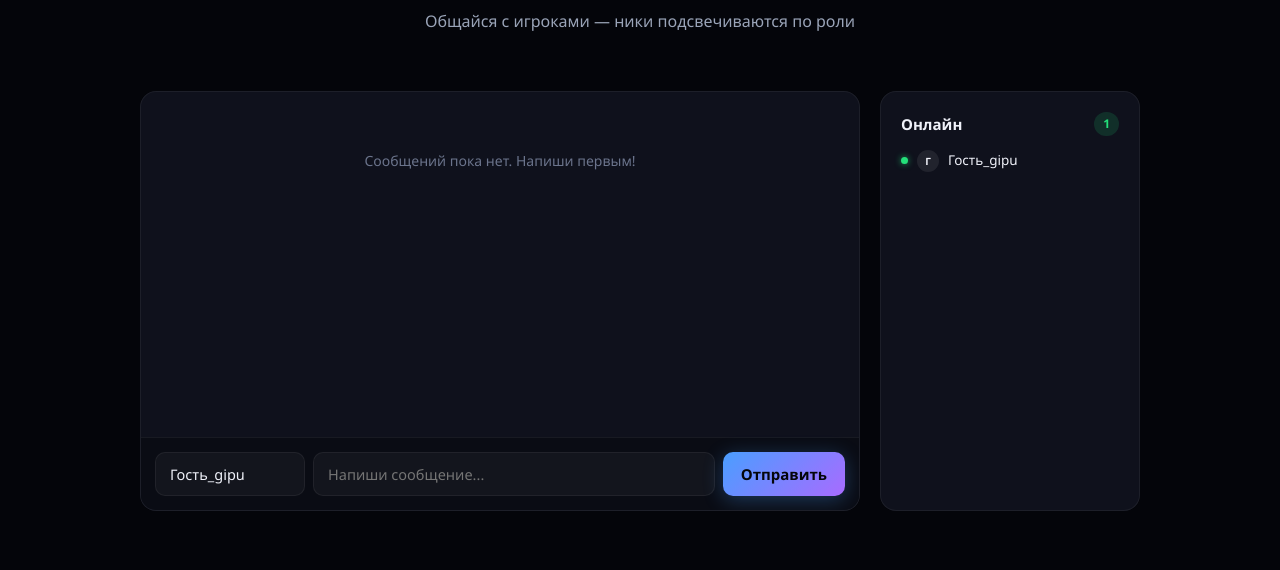
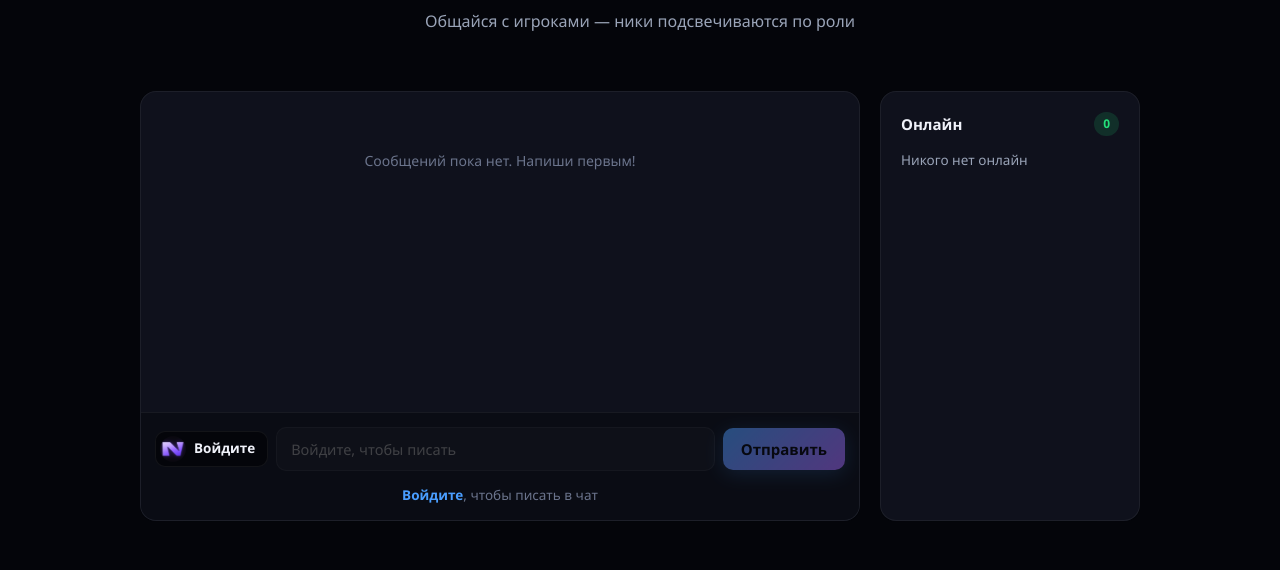
Before and after one commit to shugayevalex-cyber/NebulaVisuals, a website: page public/index.html in a window 1280 px wide. Shown: the part 6214-6784 px from the top of the page. Drawn offline with Linux system fonts and the light colour scheme; no server answers; animation ran at ten frames a second.

Commit message:
Chat: profile-only nick login required own nick first in online list

```diff
--- a/public/app.js
+++ b/public/app.js
@@ -99,6 +99,8 @@
         if (navAuth) navAuth.style.display = 'flex';
         if (navProfile) navProfile.style.display = 'none';
       }
+      // уведомить чат о смене авторизации
+      try { window.dispatchEvent(new CustomEvent('auth-changed')); } catch (e) {}
     },
 
     bindModals() {
@@ -500,6 +502,13 @@
       return;
     }
     const users = loadUsers();
+    const me = (AuthState.user && AuthState.user.username) || '';
+    // свой ник — первым, остальные по свежести
+    alive.sort(function (a, b) {
+      if (a === me) return -1;
+      if (b === me) return 1;
+      return (onlineMap[b].ts || 0) - (onlineMap[a].ts || 0);
+    });
     list.innerHTML = alive.map(function (k) {
       const o = onlineMap[k];
       const u = users.find(function (x) { return x.username === k; });
@@ -507,7 +516,7 @@
       const av = o.a
         ? '<img src="' + o.a + '" alt="" class="online-avatar-img">'
         : '<span class="online-avatar-letter">' + escHtml(k.charAt(0).toUpperCase()) + '</span>';
-      return '<li><span class="online-dot"></span>' + av + '<span class="' + cls + '">' + escHtml(k) + '</span></li>';
+      return '<li' + (k === me ? ' class="is-me"' : '') + '><span class="online-dot"></span>' + av + '<span class="' + cls + '">' + escHtml(k) + '</span>' + (k === me ? '<span class="online-me-tag">вы</span>' : '') + '</li>';
     }).join('');
   }
 
@@ -549,28 +558,38 @@
   // ---------- Инициализация чата ----------
   const chatSend = document.getElementById('chat-send');
   if (chatSend) {
-    const nickInput = document.getElementById('chat-nick');
     const textInput = document.getElementById('chat-text');
     const msg = document.getElementById('chat-msg');
+    const meEl = document.getElementById('chat-me');
+    const meNick = document.getElementById('chat-me-nick');
+    const meAvatar = document.getElementById('chat-me-avatar');
+    const loginHint = document.getElementById('chat-login-hint');
+    const loginBtn = document.getElementById('chat-login-btn');
 
-    // ник из профиля, иначе — сохранённый
-    if (nickInput) {
-      const savedNick = (function () { try { return localStorage.getItem(NICK_KEY) || ''; } catch (e) { return ''; } })();
-      if (AuthState.user) {
-        nickInput.value = AuthState.user.username;
-        nickInput.readOnly = true;
-        nickInput.title = 'Ник берётся из профиля';
-      } else if (savedNick) {
-        nickInput.value = savedNick;
-      } else {
-        // гость — уникальный ник, чтобы не путать людей в онлайне
-        nickInput.value = 'Гость_' + Math.random().toString(36).slice(2, 6);
-        try { localStorage.setItem(NICK_KEY, nickInput.value); } catch (e) {}
+    // ник — ТОЛЬКО из профиля, изменить нельзя
+    function myNick() {
+      return (AuthState.user && AuthState.user.username) || '';
+    }
+
+    function refreshMe() {
+      const nick = myNick();
+      if (meNick) {
+        meNick.textContent = nick || 'Войдите';
+        meNick.className = 'chat-me-nick ' + (nick ? nickClass(nick, (AuthState.user && AuthState.user.email) || '') : '');
       }
-      nickInput.addEventListener('input', function () {
-        try { localStorage.setItem(NICK_KEY, nickInput.value); } catch (e) {}
-      });
+      if (meAvatar) meAvatar.src = myAvatarFull() || '/logo-icon.png';
+      const logged = !!nick;
+      if (loginHint) loginHint.hidden = logged;
+      if (textInput) textInput.disabled = !logged;
+      if (chatSend) chatSend.disabled = !logged;
+      if (textInput) textInput.placeholder = logged ? 'Напиши сообщение...' : 'Войдите, чтобы писать';
     }
+    refreshMe();
+
+    if (loginBtn) loginBtn.addEventListener('click', function () {
+      const openBtn = document.getElementById('nav-auth-btn');
+      if (openBtn) openBtn.click();
+    });
 
     // история из localStorage + подписка на новые
     chatMessages = loadChat();
@@ -583,7 +602,8 @@
 
     // пинг в онлайн
     function ping() {
-      const nick = (nickInput && nickInput.value.trim()) || 'Гость';
+      const nick = myNick();
+      if (!nick) return;
       myAvatarSmall().then(function (a) {
         publish(TOPIC_ONLINE, { t: 'p', n: nick, a: a, ts: Date.now() });
         onlineMap[nick] = { ts: Date.now(), a: a };
@@ -595,12 +615,19 @@
     setInterval(renderOnline, 5000);
     window.addEventListener('beforeunload', ping);
 
+    // обновляем чат при входе/выходе
+    window.addEventListener('auth-changed', function () {
+      refreshMe();
+      ping();
+      renderOnline();
+    });
+
     chatSend.addEventListener('click', function () {
-      const nick = (nickInput && nickInput.value.trim()) || 'Гость';
+      const nick = myNick();
       const text = (textInput && textInput.value.trim()) || '';
       if (msg) { msg.className = 'form-msg'; }
+      if (!nick) { if (msg) { msg.textContent = 'Войдите, чтобы писать в чат'; msg.classList.add('err'); } return; }
       if (!text) { if (msg) { msg.textContent = 'Введите сообщение'; msg.classList.add('err'); } return; }
-      if (!/^[A-Za-z0-9_]{2,16}$/.test(nick)) { if (msg) { msg.textContent = 'Ник: 2–16 символов (латиница, цифры, _)'; msg.classList.add('err'); } return; }
 
       myAvatarSmall().then(function (a) {
         const payload = { id: Date.now() + '-' + Math.random().toString(36).slice(2, 7), n: nick, x: text, a: a, ts: Date.now() };
@@ -612,7 +639,7 @@
 
     if (textInput) {
       textInput.addEventListener('keydown', function (e) {
-        if (e.key === 'Enter') { e.preventDefault(); chatSend.click(); }
+        if (e.key === 'Enter') { e.preventDefault(); if (!textInput.disabled) chatSend.click(); }
       });
     }
   }
--- a/public/index.html
+++ b/public/index.html
@@ -248,9 +248,15 @@
       <div class="chat-main">
         <div class="chat-messages" id="chat-messages"></div>
         <div class="chat-input-row">
-          <input type="text" id="chat-nick" maxlength="16" autocomplete="off" title="Ник из профиля">
+          <span class="chat-me" id="chat-me">
+            <img src="/logo-icon.png" alt="" class="chat-me-avatar" id="chat-me-avatar">
+            <span class="chat-me-nick" id="chat-me-nick">—</span>
+          </span>
           <input type="text" id="chat-text" placeholder="Напиши сообщение..." maxlength="300" autocomplete="off">
           <button class="btn btn-primary" id="chat-send">Отправить</button>
+        </div>
+        <div class="chat-login-hint" id="chat-login-hint" hidden>
+          <button type="button" class="modal-switch-btn" id="chat-login-btn">Войдите</button>, чтобы писать в чат
         </div>
         <div class="form-msg" id="chat-msg"></div>
       </div>
--- a/public/style.css
+++ b/public/style.css
@@ -683,7 +683,16 @@ body {
 .chat-input-row {
   display: flex; gap: 8px; padding: 14px;
   border-top: 1px solid var(--border); background: var(--bg-elevated);
+  align-items: center;
 }
+.chat-me {
+  display: flex; align-items: center; gap: 8px;
+  padding: 4px 12px 4px 4px; flex-shrink: 0;
+  background: var(--bg); border: 1px solid var(--border);
+  border-radius: var(--radius-sm);
+}
+.chat-me-avatar { width: 26px; height: 26px; border-radius: 50%; object-fit: cover; display: block; }
+.chat-me-nick { font-size: 13.5px; font-weight: 700; white-space: nowrap; }
 .chat-input-row input {
   flex: 1; background: rgba(255,255,255,0.04);
   border: 1px solid var(--border); border-radius: var(--radius-sm);
@@ -694,8 +703,17 @@ body {
   outline: none; border-color: var(--accent-blue);
   box-shadow: 0 0 0 3px rgba(74,158,255,0.15);
 }
-#chat-nick { max-width: 150px; }
+.chat-input-row input:disabled { opacity: 0.5; cursor: not-allowed; }
 .chat-input-row .btn { padding: 11px 18px; }
+.chat-input-row .btn:disabled { opacity: 0.45; cursor: not-allowed; }
+
+.chat-login-hint {
+  padding: 0 14px 14px; text-align: center;
+  color: var(--muted); font-size: 13.5px;
+  background: var(--bg-elevated);
+}
+.chat-login-hint[hidden] { display: none; }
+.chat-login-hint .modal-switch-btn { font-size: 13.5px; }
 
 .chat-online {
   background: var(--bg-card); backdrop-filter: blur(20px);
@@ -728,6 +746,12 @@ body {
   width: 7px; height: 7px; border-radius: 50%;
   background: var(--accent-green); flex-shrink: 0;
   box-shadow: 0 0 6px rgba(36,224,122,0.7);
+}
+.online-list li.is-me { color: var(--text); }
+.online-me-tag {
+  margin-left: auto; font-size: 10px; font-weight: 700;
+  color: var(--accent-blue); background: rgba(74,158,255,0.12);
+  padding: 1px 7px; border-radius: 999px;
 }
 .online-empty { color: var(--muted); font-size: 13px; }
 
```
Also changed, not shown: 1 other file.
